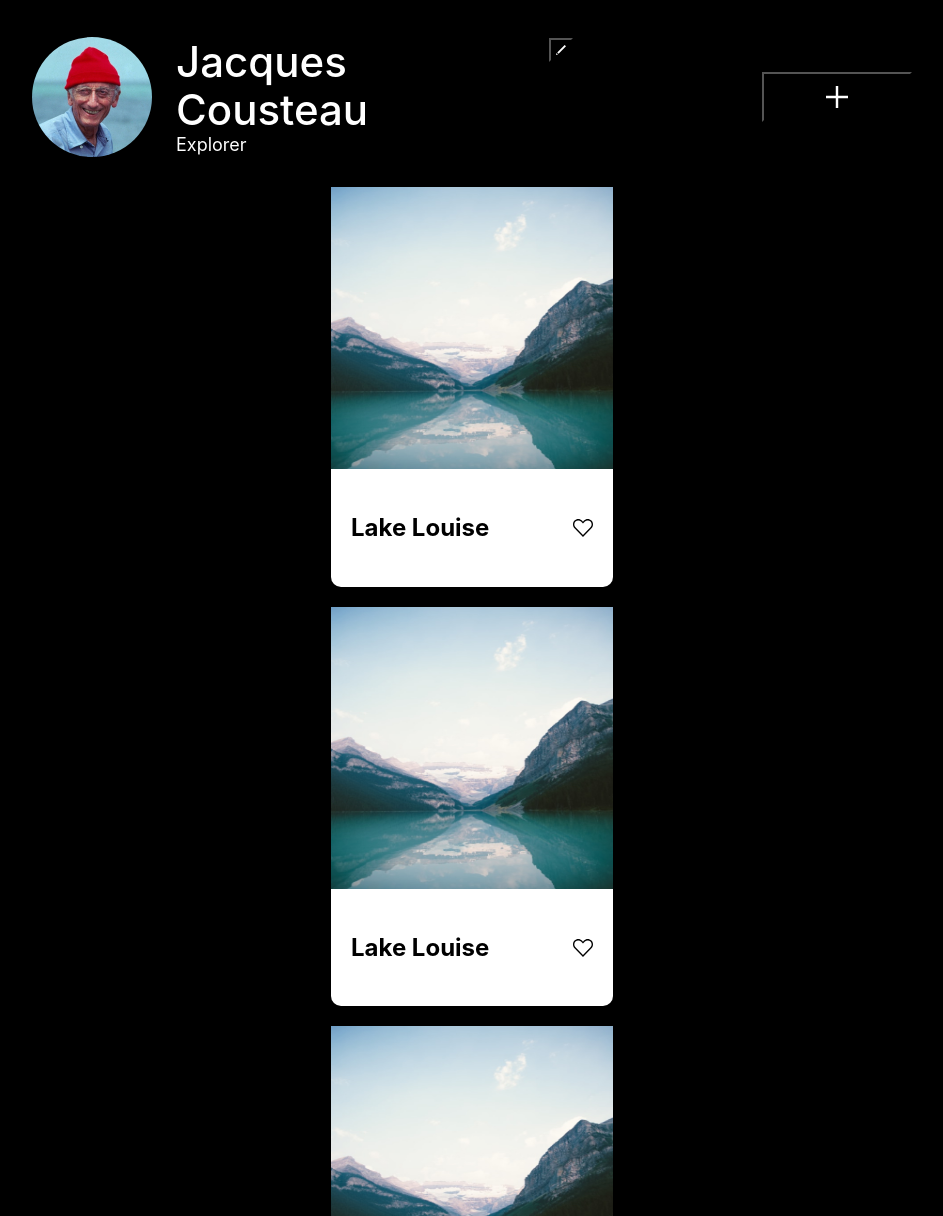
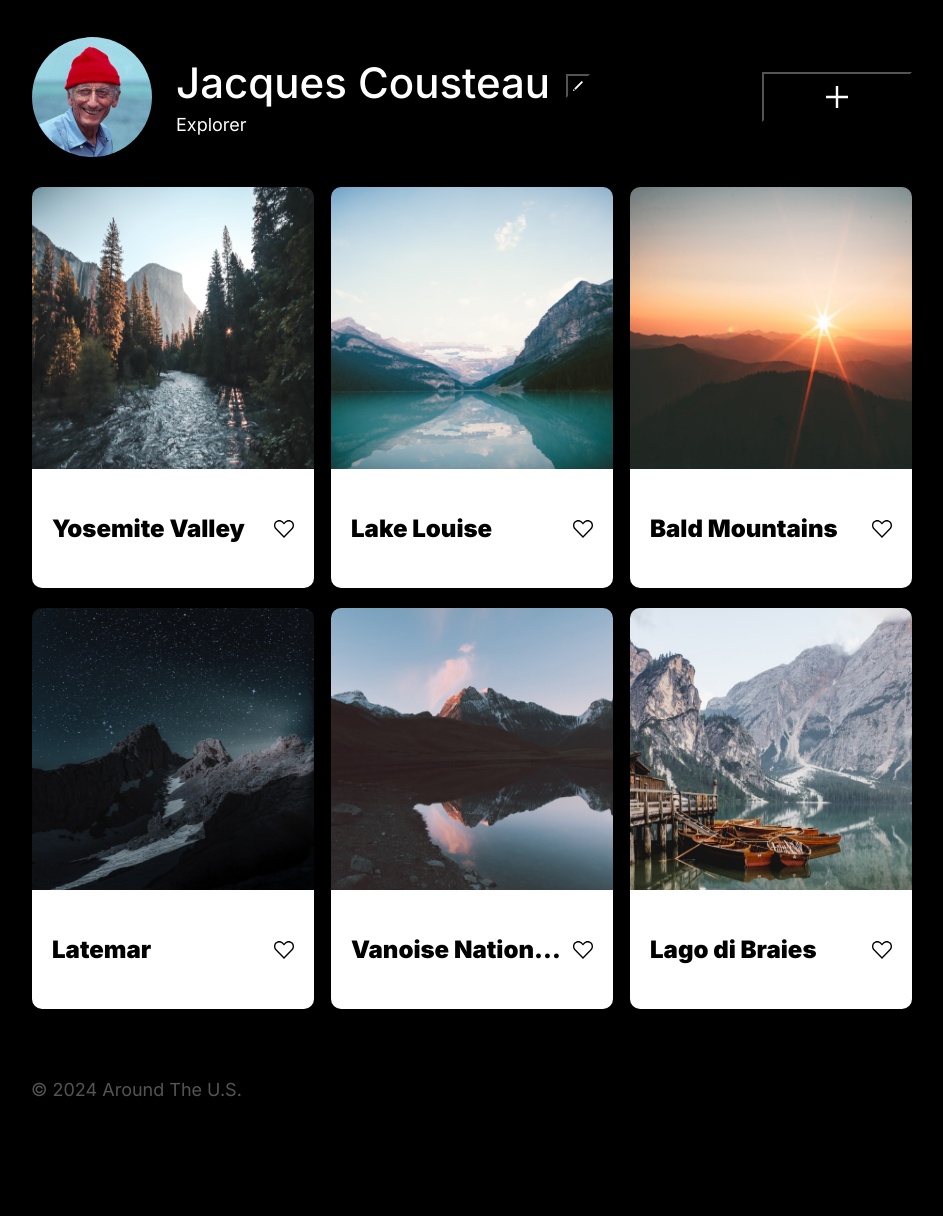
Before and after one commit to sarauniya/se_project_aroundtheus, a plain HTML site: page index.html in a window 1280 px wide. Shown: the part 84-1300 px from the top of the page, without its empty margins (168-1111 px from the left). After the commit the page ends 1245 px from the top, so only its background shows below. Drawn offline with nearby package versions, Linux system fonts and the light colour scheme; a web font is replaced by a local one.

Commit message:
Edit cards Add footer

```diff
--- a/blocks/card.css
+++ b/blocks/card.css
@@ -2,21 +2,22 @@
   display: flex;
   flex-direction: column;
   list-style: none;
-  border-radius: 10px;
+}
+
+.card__image {
+  width: 282px;
+  height: 282px;
+  border-top-left-radius: 10px;
+  border-top-right-radius: 10px;
 }
 
 .card__list {
   display: grid;
   justify-content: center;
-  grid-template-columns: repeat(autofit, 282px);
+  grid-template-columns: repeat(auto-fit, 282px);
   grid-gap: 20px 17px;
   padding: 0;
   margin: 0;
-}
-
-.card__image {
-  width: 282px;
-  height: 282px;
 }
 
 .card__description {
@@ -33,9 +34,21 @@
   border-bottom-right-radius: 10px;
 }
 
+.card__description h2 {
+  max-width: 219px;
+  text-overflow: ellipsis;
+  white-space: nowrap;
+  overflow: hidden;
+}
+
 .card__like-button {
   background: transparent url(../images/like-inactive.svg) center no-repeat;
   width: 21px;
   height: 18px;
   border: none;
 }
+
+.card__like-button:hover {
+  cursor: pointer;
+  opacity: 0.5;
+}
--- a/blocks/cards.css
+++ b/blocks/cards.css
@@ -1,4 +1,6 @@
 .cards {
-  /*fonts*/
+  font-family: Inter, Arial, Helvetica, sans-serif;
+  font-weight: 900;
+  line-height: 29.05px;
   margin-top: 30px;
 }
--- a/blocks/footer.css
+++ b/blocks/footer.css
@@ -0,0 +1,15 @@
+.footer {
+  max-width: 882px;
+  width: 100%;
+  margin: 0 auto;
+  padding-bottom: 60px;
+}
+
+.footer__copyright {
+  font-family: Inter, Arial, Helvetica, sans-serif;
+  line-height: 21.78px;
+  font-size: 18px;
+  color: #545454;
+  margin: 0;
+  padding-top: 70px;
+}
--- a/blocks/header.css
+++ b/blocks/header.css
@@ -1,3 +1,4 @@
 .header {
   margin-top: 45px;
+  box-sizing: border-box;
 }
--- a/blocks/page.css
+++ b/blocks/page.css
@@ -2,6 +2,12 @@
   font-family: Inter, Arial, Helvetica, sans-serif;
   background-color: black;
   color: white;
+}
+
+.page__content {
+  min-height: 100vh;
+  display: flex;
+  flex-direction: column;
 }
 
 .page__section {
@@ -10,8 +16,3 @@
   position: relative;
   margin: 0 auto;
 }
-.page__content {
-  min-height: 100vh;
-  display: flex;
-  flex-direction: column;
-}
--- a/blocks/profile.css
+++ b/blocks/profile.css
@@ -2,6 +2,7 @@
   display: flex;
   align-items: center;
   padding-top: 40px;
+  box-sizing: border-box;
 }
 
 .profile__info {
@@ -10,6 +11,8 @@
     "title button"
     "descrption description";
   grid-template-columns: minmax(auto, 373px) auto;
+  align-items: baseline;
+  grid-gap: 7px 17px;
 }
 
 .profile__edit-button {
@@ -19,19 +22,33 @@
   grid-area: button;
 }
 
+.profile__edit-button:hover {
+  cursor: pointer;
+  opacity: 0.6;
+}
+
 .profile__add-button {
   background: transparent url(../images/add-inactive.svg) center no-repeat;
   width: 150px;
+  min-width: 150px;
   height: 50px;
   margin-left: auto;
 }
 
+.profile__add-button:hover {
+  cursor: pointer;
+  opacity: 0.6;
+}
+
 .profile__title {
+  font-family: Inter, Arial, Helvetica, sans-serif;
   font-size: 42px;
   line-height: 48px;
   font-weight: 500;
   grid-area: title;
   margin: 0;
+  white-space: nowrap;
+  overflow: visible;
 }
 
 .profile__description {
@@ -39,6 +56,9 @@
   line-height: 22px;
   font-weight: 400;
   margin: 0;
+  text-overflow: ellipsis;
+  white-space: nowrap;
+  overflow: hidden;
 }
 
 .profile__image {
@@ -49,3 +69,59 @@
   background-position: center;
   margin-right: 24px;
 }
+
+@media screen and (max-width: 775px) {
+  .profile {
+    flex-direction: column;
+  }
+
+  .profile__info {
+    display: flex;
+    flex-wrap: wrap;
+    justify-content: center;
+    width: 100%;
+    max-width: 282px;
+  }
+
+  .profile__title {
+    width: 100%;
+    text-align: center;
+    max-width: 282px;
+  }
+
+  .profile__description {
+    width: 100%;
+    text-align: center;
+    max-width: 282px;
+  }
+
+  .profile__add-button {
+    width: 100%;
+    max-width: 282px;
+  }
+}
+
+@media screen and (max-width: 320px) {
+  .profile__add-button {
+    margin-left: auto;
+  }
+
+  .profile__info {
+    padding: 10px;
+  }
+
+  .profile__title {
+    font-size: 22px;
+    max-width: 196px;
+  }
+
+  .profile__description {
+    font-size: 14px;
+    max-width: 196px;
+  }
+
+  .profile__edit-button {
+    width: 18px;
+    height: 18px;
+  }
+}
--- a/index.html
+++ b/index.html
@@ -31,9 +31,9 @@
         <section class="cards page__section">
           <ul class="card__list">
             <li class="card">
-              <img src="./images/lake-louise.jpg" class="card__image" />
+              <img src="./images/yosemite.jpg" class="card__image" />
               <div class="card__description">
-                <h2>Lake Louise</h2>
+                <h2>Yosemite Valley</h2>
                 <button class="card__like-button"></button>
               </div>
             </li>
@@ -45,36 +45,39 @@
               </div>
             </li>
             <li class="card">
-              <img src="./images/lake-louise.jpg" class="card__image" />
+              <img src="./images/bald-mountains.jpg" class="card__image" />
               <div class="card__description">
-                <h2>Lake Louise</h2>
+                <h2>Bald Mountains</h2>
                 <button class="card__like-button"></button>
               </div>
             </li>
             <li class="card">
-              <img src="./images/lake-louise.jpg" class="card__image" />
+              <img src="./images/latemar.jpg" class="card__image" />
               <div class="card__description">
-                <h2>Lake Louise</h2>
+                <h2>Latemar</h2>
                 <button class="card__like-button"></button>
               </div>
             </li>
             <li class="card">
-              <img src="./images/lake-louise.jpg" class="card__image" />
+              <img src="./images/vanoise.jpg" class="card__image" />
               <div class="card__description">
-                <h2>Lake Louise</h2>
+                <h2>Vanoise National Park</h2>
                 <button class="card__like-button"></button>
               </div>
             </li>
             <li class="card">
-              <img src="./images/lake-louise.jpg" class="card__image" />
+              <img src="./images/lago.jpg" class="card__image" />
               <div class="card__description">
-                <h2>Lake Louise</h2>
+                <h2>Lago di Braies</h2>
                 <button class="card__like-button"></button>
               </div>
             </li>
           </ul>
         </section>
       </main>
+      <footer class="footer">
+        <p class="footer__copyright">© 2024 Around The U.S.</p>
+      </footer>
     </div>
   </body>
 </html>
--- a/vendor/fonts.css
+++ b/vendor/fonts.css
@@ -3,12 +3,21 @@
   font-style: normal;
   font-weight: 400;
   font-display: swap;
-  src: url("./Inter-Regular.woff2") format("woff2");
+  src: url("./fonts/Inter-Regular.woff2") format("woff2");
 }
+
 @font-face {
   font-family: "Inter";
   font-style: normal;
   font-weight: 500;
   font-display: swap;
-  src: url("./Inter-Medium.woff2") format("woff2");
+  src: url("./fonts/Inter-Medium.woff2") format("woff2");
 }
+
+@font-face {
+  font-family: "Inter";
+  font-style: normal;
+  font-weight: 900;
+  font-display: swap;
+  src: url("./fonts/Inter-Black.woff2") format("woff2");
+}
```
Also changed, not shown: vendor/fonts/Inter-Black.woff2 (added).
